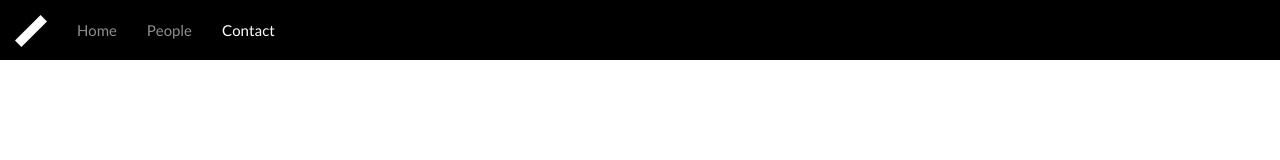
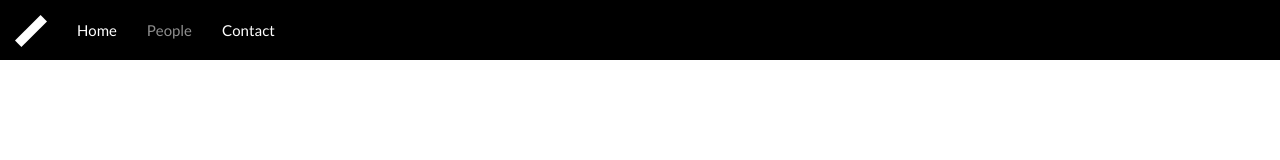
Before and after one commit to maartenbuwalda/tamtamcase, a React app: page /contact in a window 1280 px wide. Shown: the top 160 px of the page. Built offline with nearby package versions, Linux system fonts and the light colour scheme.

Commit message:
Added page components

```diff
--- a/src/components/App.js
+++ b/src/components/App.js
@@ -1,7 +1,11 @@
 import React, { Component } from 'react'
 import Header from './Header'
 import Footer from './Footer'
+import Home from './Home'
+import People from './People'
+import Contact from './Contact'
 import styled from 'styled-components'
+import { Switch, Route, BrowserRouter } from 'react-router-dom'
 
 const AppWrapper = styled.div`
   display: grid;
@@ -18,11 +22,17 @@ const AppWrapper = styled.div`
 class App extends Component {
   render() {
     return (
-      <AppWrapper>
-        <Header/>
-        <div/>
-        <Footer/>
-      </AppWrapper>
+      <BrowserRouter>
+        <AppWrapper>
+          <Header/>
+          <Switch>
+            <Route exact path='/' render={ () => <Home/> }/>
+            <Route exact path='/people' render={ () => <People/> }/>
+            <Route exact path='/contact' render={ () => <Contact/> }/>
+          </Switch>
+          <Footer/>
+        </AppWrapper>
+      </BrowserRouter>
     );
   }
 }
--- /dev/null
+++ b/src/components/Contact.js
@@ -0,0 +1,16 @@
+import React, { Component } from 'react'
+import styled from 'styled-components'
+
+const ContactWrapper = styled.div`
+`
+
+class Contact extends Component {
+  render() {
+    return (
+      <ContactWrapper>
+      </ContactWrapper>
+    );
+  }
+}
+
+export default Contact;
--- a/src/components/Header.js
+++ b/src/components/Header.js
@@ -119,7 +119,7 @@ class Header extends Component {
           <img src={logo}/>
         </IconWrapper>
         <Navigation>
-          <NavLink onClick={this._closeMenu} activeClassName='selected' to='/home'>Home</NavLink>
+          <NavLink onClick={this._closeMenu} activeClassName='selected' to='/'>Home</NavLink>
           <NavLink onClick={this._closeMenu} activeClassName='selected' to='/people'>People</NavLink>
           <NavLink onClick={this._closeMenu} activeClassName='selected' to='/contact'>Contact</NavLink>
         </Navigation>
--- /dev/null
+++ b/src/components/Home.js
@@ -0,0 +1,16 @@
+import React, { Component } from 'react'
+import styled from 'styled-components'
+
+const HomeWrapper = styled.div`
+`
+
+class Home extends Component {
+  render() {
+    return (
+      <HomeWrapper>
+      </HomeWrapper>
+    );
+  }
+}
+
+export default Home;
--- /dev/null
+++ b/src/components/People.js
@@ -0,0 +1,16 @@
+import React, { Component } from 'react'
+import styled from 'styled-components'
+
+const PeopleWrapper = styled.div`
+`
+
+class People extends Component {
+  render() {
+    return (
+      <PeopleWrapper>
+      </PeopleWrapper>
+    );
+  }
+}
+
+export default People;
--- a/src/index.js
+++ b/src/index.js
@@ -3,12 +3,9 @@ import ReactDOM from 'react-dom'
 import './index.css'
 import App from './components/App'
 import registerServiceWorker from './registerServiceWorker'
-import { Switch, Route, BrowserRouter } from 'react-router-dom'
 
 ReactDOM.render(
-  <BrowserRouter>
-    <App />
-  </BrowserRouter>
+  <App/>
 , document.getElementById('root'))
 
 registerServiceWorker()
```
